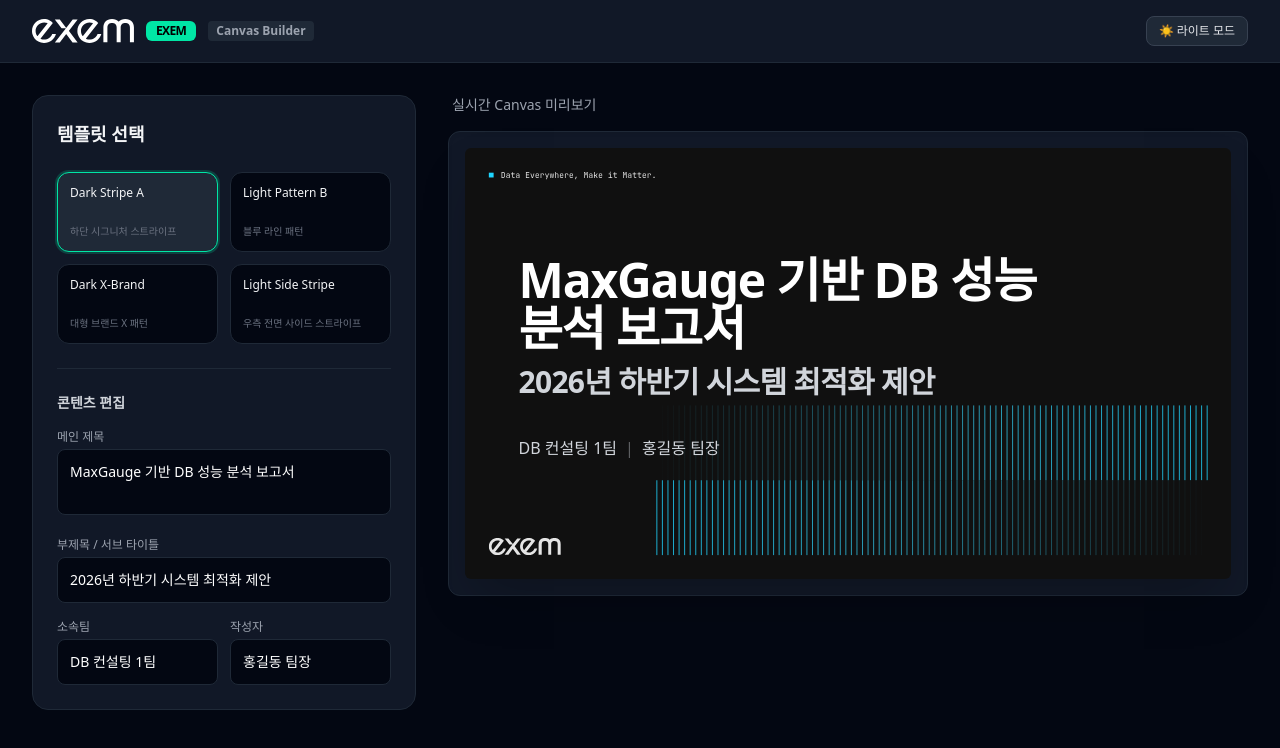
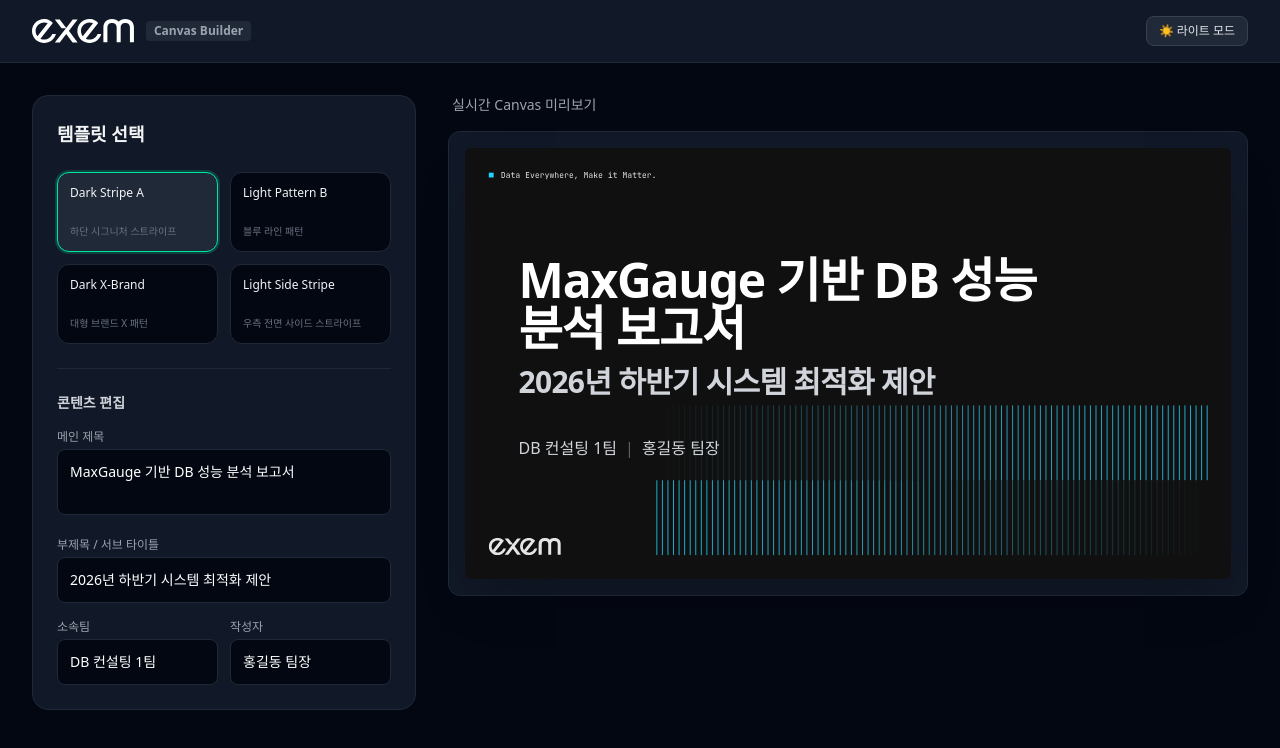
Before and after one commit to hjeon-ai/exem_ppt, a Next.js app: page / in a window 1280 px wide. Shown: the top 748 px of the page. Built offline with nearby package versions, Linux system fonts and the light colour scheme; a web font is replaced by a local one.

Commit message:
Remove duplicate logo badge

```diff
--- a/app/components/TemplateEditor.tsx
+++ b/app/components/TemplateEditor.tsx
@@ -53,13 +53,9 @@
             alt="EXEM Logo"
             className={`h-6 w-auto transition-all ${!isPlatformDark ? 'invert' : ''}`}
             onError={(e) => {
-              // 이미지 로드 실패 시 텍스트 뱃지로 대체
               e.currentTarget.style.display = 'none';
             }}
           />
-          <div className="bg-[#00e6a5] text-black px-2.5 py-0.5 rounded-md font-black tracking-tighter text-xs">
-            EXEM
-          </div>
           <span className={`text-xs font-semibold px-2 py-0.5 rounded ${isPlatformDark ? 'bg-gray-800 text-gray-400' : 'bg-gray-100 text-gray-600'}`}>
             Canvas Builder
           </span>
```
